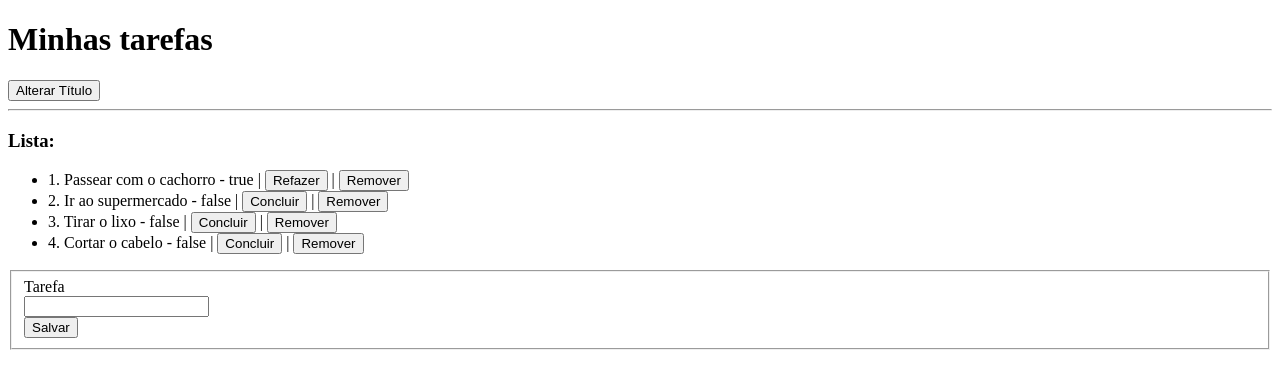
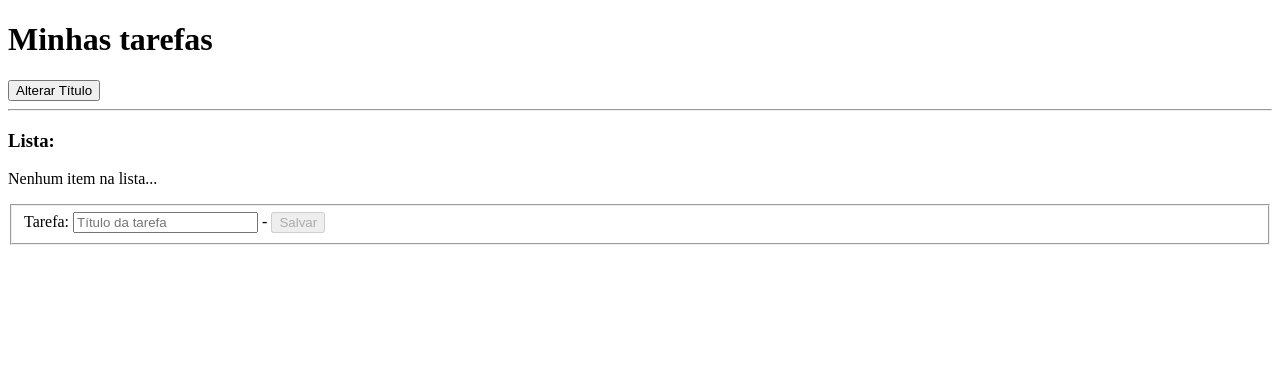
Before and after one commit to paulodetarsoteles/TodoListBasicSPA, an Angular app: page / in a window 1280 px wide. Shown: the top 388 px of the page. Built offline with nearby package versions, Linux system fonts and the light colour scheme.

Commit message:
adicionando as tarefas

```diff
--- a/src/app/app.component.html
+++ b/src/app/app.component.html
@@ -8,7 +8,7 @@
   <div *ngIf="todos.length < 1">
     <p>{{todoEmpty}}</p>
   </div>
-  <div *ngIf="todos.length > 0">
+  <div>
     <ul>
       <li *ngFor="let todo of todos">
         <span>
@@ -29,19 +29,14 @@
 </div>
 
 <div>
-  <form>
-    <div>
-      <fieldset>
-        <div>
-          <label>Tarefa</label>
-        </div>
-        <div>
-          <input type="text">
-        </div>
-        <div>
-          <button>Salvar</button>
-        </div>
-      </fieldset>
-    </div>
+  <form [formGroup]="form">
+    <fieldset>
+      <label>Tarefa: </label>
+      <input type="text" placeholder="Título da tarefa" maxlength="30" formControlName="title"><span> - </span>
+      <button [disabled]="form.invalid" (click)="add()">Salvar</button>
+      <div>
+        <small *ngIf="form.invalid && !form.pristine ">Este campo deve conter entre 5 e 30 caracteres</small>
+      </div>
+    </fieldset>
   </form>
 </div>
--- a/src/app/app.component.ts
+++ b/src/app/app.component.ts
@@ -1,4 +1,5 @@
 import { Component } from '@angular/core';
+import { FormBuilder, FormGroup, Validators } from '@angular/forms';
 import { Todo } from 'src/models/todo.model';
 
 @Component({
@@ -14,12 +15,16 @@ export class AppComponent {
   public todoTitle: string = 'Lista: ';
   public todoEmpty: string = 'Nenhum item na lista...';
   public alterTitle: boolean = false;
+  public form: FormGroup;
 
-  constructor() {
-    this.todos.push(new Todo(1, 'Passear com o cachorro', true));
-    this.todos.push(new Todo(2, 'Ir ao supermercado', false));
-    this.todos.push(new Todo(3, 'Tirar o lixo', false));
-    this.todos.push(new Todo(4, 'Cortar o cabelo', false));
+  constructor(private fb: FormBuilder) {
+    this.form = this.fb.group({
+      title: ['', Validators.compose([
+        Validators.required,
+        Validators.minLength(5),
+        Validators.maxLength(30)
+      ])]
+    });
   }
 
   alterarTitle(): void {
@@ -33,13 +38,15 @@ export class AppComponent {
     }
   }
 
-  remove(todo: Todo): void {
-    const index: number = this.todos.indexOf(todo);
+  add(): void {
+    const id = this.todos.length + 1;
+    const title = this.form.controls['title'].value;
+    this.todos.push(new Todo(id, title, false));
+    this.clear();
+  }
 
-    if (index !== -1)
-      this.todos.splice(index, 1);
-    else
-      return;
+  clear() {
+    this.form.reset();
   }
 
   markAsDone(todo: Todo): void {
@@ -49,4 +56,13 @@ export class AppComponent {
   markAsUndone(todo: Todo): void {
     todo.done = false;
   }
+
+  remove(todo: Todo): void {
+    const index: number = this.todos.indexOf(todo);
+
+    if (index !== -1)
+      this.todos.splice(index, 1);
+    else
+      return;
+  }
 }
--- a/src/app/app.module.ts
+++ b/src/app/app.module.ts
@@ -2,13 +2,15 @@ import { NgModule } from '@angular/core';
 import { BrowserModule } from '@angular/platform-browser';
 
 import { AppComponent } from './app.component';
+import { ReactiveFormsModule } from '@angular/forms';
 
 @NgModule({
   declarations: [
     AppComponent
   ],
   imports: [
-    BrowserModule
+    BrowserModule,
+    ReactiveFormsModule
   ],
   providers: [],
   bootstrap: [AppComponent]
```
